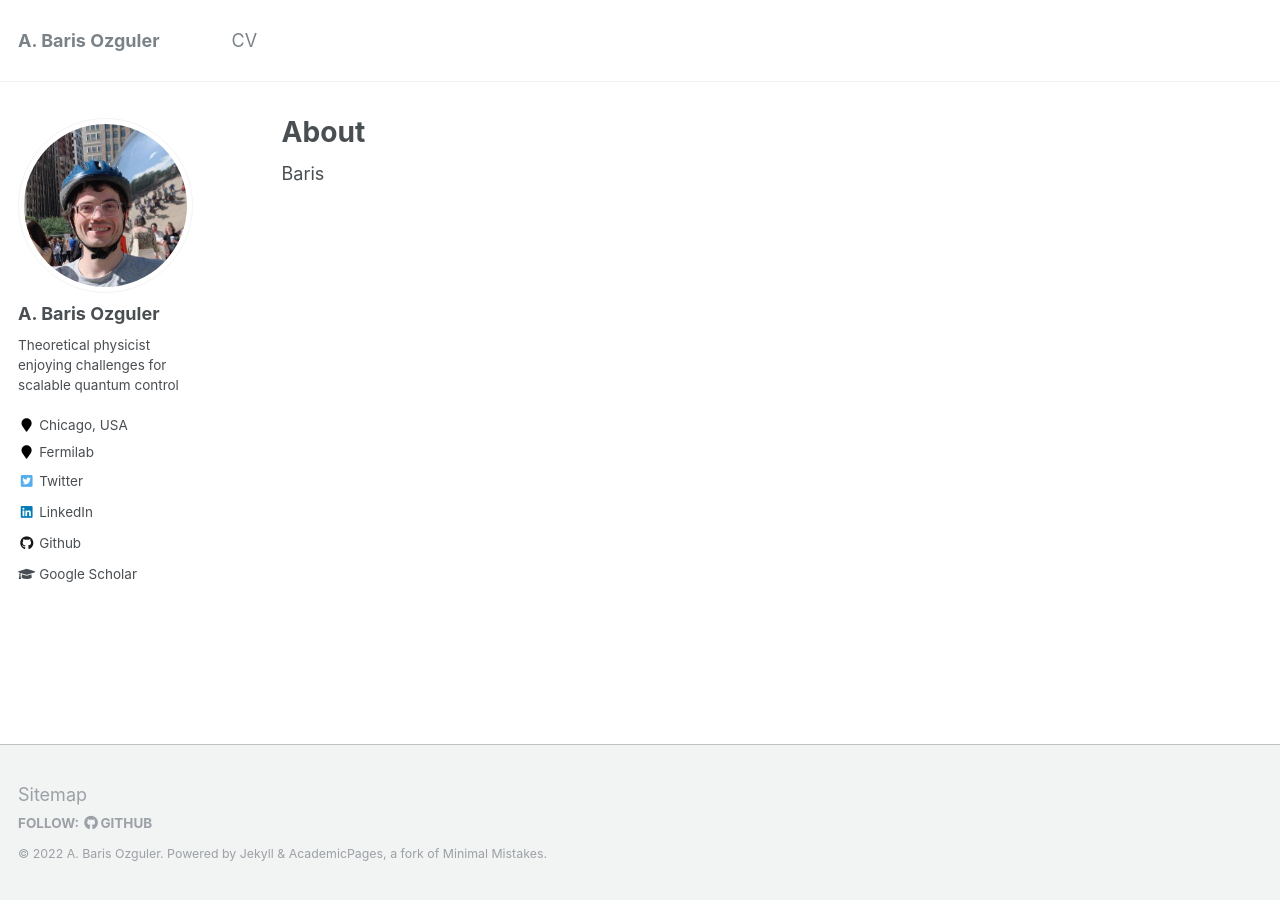
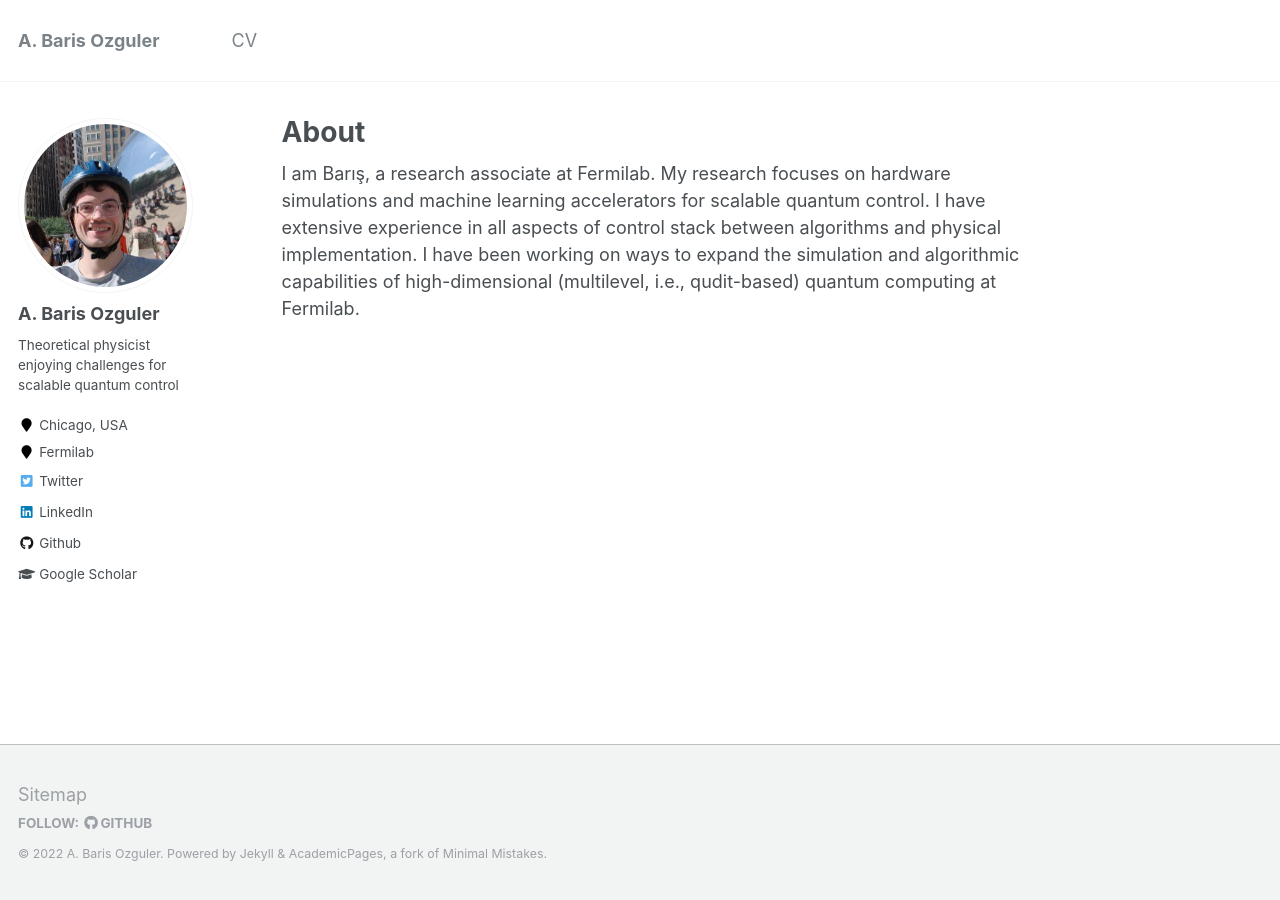
Before and after one commit to relugzosiraba/relugzosiraba.github.io, a Jekyll site: the page built from _pages/about.md, in a window 1280 px wide. Built offline with Jekyll 4.4.1, drawn with Linux system fonts in a browser that asks for light colours.

Commit message:
Add files via upload

```diff
--- a/_pages/about.md
+++ b/_pages/about.md
@@ -8,4 +8,4 @@ redirect_from:
   - /about.html
 ---
 
-Baris
+I am Barış, a research associate at Fermilab. My research focuses on hardware simulations and machine learning accelerators for scalable quantum control. I have extensive experience in all aspects of control stack between algorithms and physical implementation. I have been working on ways to expand the simulation and algorithmic capabilities of high-dimensional (multilevel, i.e., qudit-based) quantum computing at Fermilab.
```
